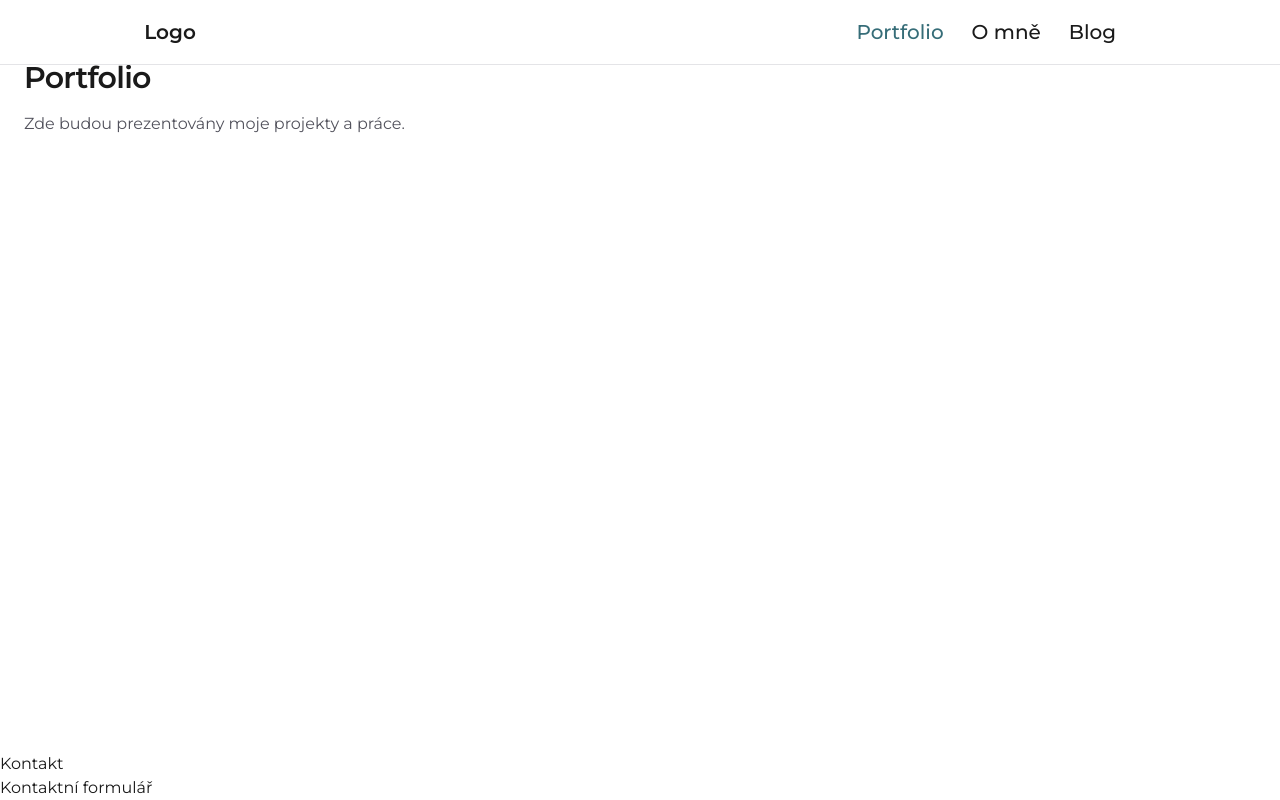
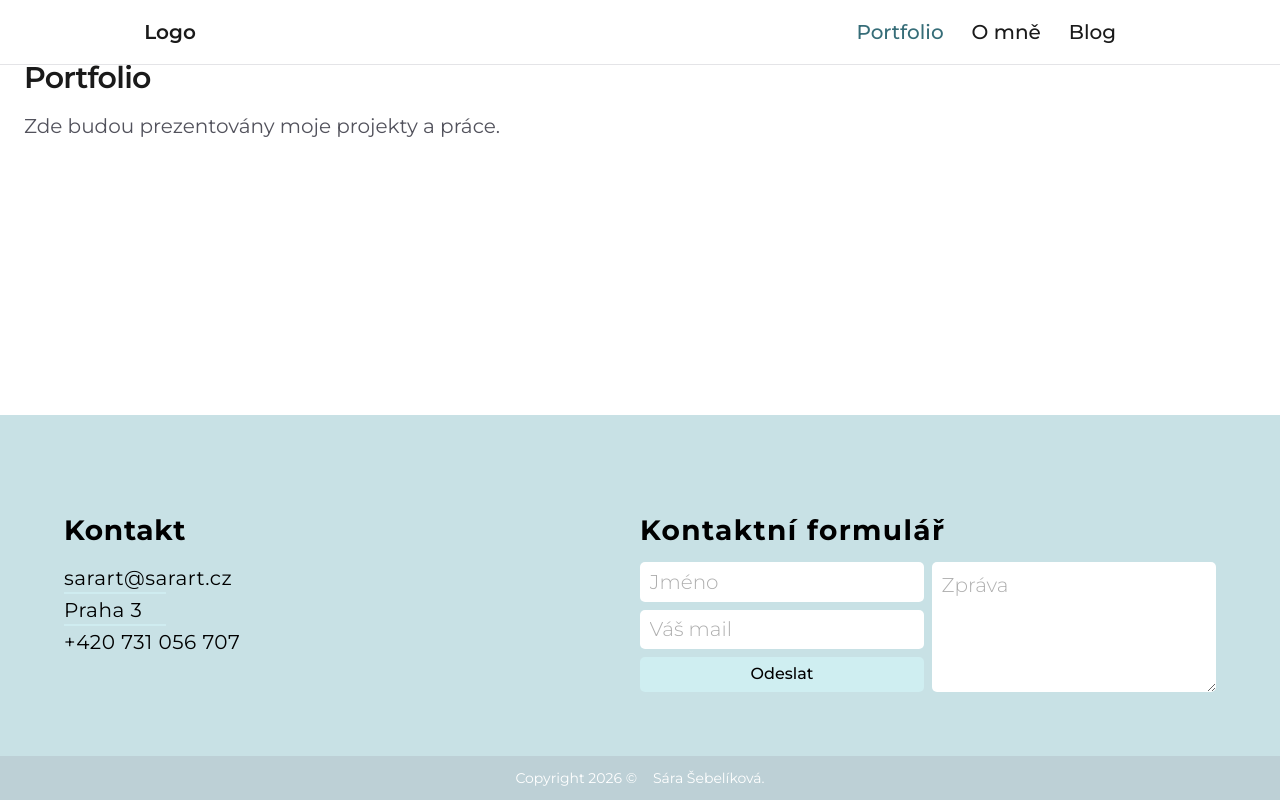
Before and after one commit to Sirotekj/portfolio-2, a Next.js app: page / in a window 1280 px wide. Built offline with nearby package versions, Linux system fonts and the light colour scheme.

Commit message:
footer v1

```diff
--- a/src/app/globals.css
+++ b/src/app/globals.css
@@ -1,21 +1,33 @@
 @import 'tailwindcss';
-
-:root {
-  --background: #ffffff;
-  --foreground: #1a1a1a;
-  --main: #366d78;
-}
+@import './styles/colors.css';
+@import './styles/footer.css';
 
 @theme inline {
   --color-background: var(--background);
   --color-foreground: var(--foreground);
-  --color-main: var(--main);
-  --font-sans: var(--font-geist-sans);
-  --font-mono: var(--font-geist-mono);
+  --color-primary: var(--primary);
+  --color-footer-light: var(--footer-light);
+  --color-footer-dark: var(--footer-dark);
+
+  --font-sans: var(--font-montserrat);
+}
+
+/* layers */
+/* base */
+
+@layer base {
+  html {
+    scroll-behavior: smooth;
+    @apply text-base;
+  }
+
+  body {
+    @apply text-base md:text-lg xl:text-xl;
+  }
 }
 
 body {
   background: var(--background);
   color: var(--foreground);
-  font-family: Montserrat, sans-serif;
+  font-family: var(--font-sans), sans-serif;
 }
--- a/src/app/layout.tsx
+++ b/src/app/layout.tsx
@@ -5,7 +5,7 @@ import Footer from '@/components/Footer';
 import './globals.css';
 
 const montserrat = Montserrat({
-  variable: '--fon-montserrat',
+  variable: '--font-montserrat',
   subsets: ['latin'],
 });
 
--- a/src/app/styles/colors.css
+++ b/src/app/styles/colors.css
@@ -1,18 +1,8 @@
 :root {
-  --color-dark: #0c0a09;
-  --color-background: #292524;
-  --color-primary: #ffedd5;
-
-  --color-yellow: #fffb79;
-  --color-brown: #242424;
-
-  --color-red: #b51818;
-
   --background: #ffffff;
   --foreground: #1a1a1a;
-  --main: #366d78;
+  --primary: #366d78;
 
-  --footer-light: rgb(59 130 246 / 0.5);
-  --footer-dark:
-;
+  --footer-light: #c8e1e5;
+  --footer-dark: #bdd0d6;
 }
--- /dev/null
+++ b/src/app/styles/footer.css
@@ -0,0 +1,118 @@
+.footer {
+  width: 100%;
+  background: var(--footer-light);
+}
+
+.footer-container {
+  margin: auto;
+  width: 100%;
+  max-width: 1650px;
+}
+
+.footer .malej-nadpis {
+  font-size: 28px;
+}
+
+.footer .nadpis-footer {
+  color: black;
+  font-weight: 700;
+}
+
+.footer a {
+  color: black;
+  text-decoration: none;
+}
+
+.footer a:hover {
+  color: black;
+}
+
+.footer ul {
+  margin: 0;
+  padding: 0;
+  list-style: none;
+  line-height: 2.4rem;
+  color: black;
+}
+
+@media (max-width: 1280px) {
+  .footer ul {
+    line-height: 2rem;
+  }
+}
+
+@media (max-width: 1024px) {
+  .footer ul {
+    line-height: 1.75rem;
+  }
+}
+
+.footer ul .lajna-footer {
+  transform: translateY(50%);
+  height: 2px;
+  background-color: #cfecf0;
+}
+
+.footer .footer-form .default-btn {
+  border-radius: 5px;
+  padding: 0.35rem 0;
+  background-color: #cfeef1;
+  transition: all 500ms;
+  color: black !important;
+  border: none;
+  cursor: pointer;
+}
+
+.footer .footer-form .default-btn:hover {
+  background-color: #3f97a8;
+}
+
+.footer .footer-form input,
+.footer .footer-form textarea {
+  border-radius: 5px;
+  font-weight: 300;
+  padding: 0.35rem 0 0.35rem 0.6rem;
+  outline: none;
+  background: white;
+  border: none;
+}
+
+@media (max-width: 650px) {
+  .footer .footer-form input,
+  .footer .footer-form textarea {
+    font-size: 0.95rem;
+  }
+}
+
+.footer .footer-form input::placeholder,
+.footer .footer-form textarea::placeholder {
+  color: #afafaf;
+}
+
+.footer .footer-form textarea::placeholder {
+  padding-top: 0.2rem;
+}
+
+.footer .form-wrapper {
+  row-gap: 0.35rem;
+}
+
+.bg-footer-black {
+  background-color: var(--footer-dark);
+}
+
+.bg-footer-black ul {
+  margin: auto;
+  width: 100%;
+  max-width: 1650px;
+  list-style: none;
+  padding: 0;
+}
+
+.yeetzone {
+  transition: all 500ms;
+}
+
+.yeetzone:hover {
+  color: #3f97a8;
+}
--- a/src/components/Footer.tsx
+++ b/src/components/Footer.tsx
@@ -1,8 +1,88 @@
+import { getFooter } from './dummy-footer';
+
 export default function Footer() {
+  const texts = getFooter();
+
   return (
     <footer>
-      <h1>Kontakt</h1>
-      <h1>Kontaktní formulář</h1>
+      <div className="footer">
+        <div className="footer-container grid grid-cols-1 justify-between px-6 py-12 lg:grid-cols-2 lg:items-start lg:px-16">
+          <div className="kontakt-wrapper col-span-1 max-w-64 pt-4 pb-2 tracking-wide text-start lg:py-0 lg:pt-12 lg:pb-4 py-8">
+            <h1 className="nadpis-footer malej-nadpis mb-3 h-1/5 tracking-wide 2xl:pb-1">
+              {texts.kontakt_header}
+            </h1>
+            <ul className="malej-text flex h-4/5 w-full flex-col justify-start">
+              <li>
+                <div className="relative w-2/5 w-max-8">
+                  <p>{texts.kontakt_mail}</p>
+                  <span className="absolute bottom-px left-0 hidden h-2 w-4/5 lajna-footer md:flex lg:w-full" />
+                </div>
+              </li>
+              <li>
+                <div className="relative w-2/5 w-max-8">
+                  <p className="whitespace-nowrap">{texts.kontakt_bydliste}</p>
+                  <span className="absolute bottom-px left-0 hidden h-2 w-4/5 lajna-footer md:flex lg:w-full" />
+                </div>
+              </li>
+              <li>
+                <div className="relative w-2/5 w-max-8">
+                  <p className="whitespace-nowrap">{texts.kontakt_telefon}</p>
+                </div>
+              </li>
+            </ul>
+          </div>
+
+          <div className="formular-wrapper col-span-1 w-full pt-4 pb-2 md:pt-12 md:pb-4">
+            <h1 className="nadpis-footer malej-nadpis mb-3 h-1/5 tracking-wider text-start 2xl:pb-1 2xl:text-left">
+              {texts.formular_header}
+            </h1>
+            <form className="footer-form h-4/5" action="" id="contact_form">
+              <div className="form-wrapper grid grid-cols-1 gap-x-2 sm:grid-cols-2">
+                <div className="flex flex-col items-center justify-center">
+                  <input
+                    type="text"
+                    placeholder={texts.fomrular_jmeno}
+                    className="mb-2 w-full sm:w-full"
+                    id="contact_name"
+                  />
+                  <input
+                    type="email"
+                    placeholder={texts.formular_mail}
+                    className="mb-2 w-full sm:w-full"
+                    id="contact_email"
+                  />
+                  <textarea
+                    placeholder={texts.formular_zprava}
+                    className="mb-2 flex h-auto w-full sm:hidden"
+                    id="contact_message2"
+                  />
+                  <button
+                    className="default-btn w-full py-1 text-base font-medium sm:w-full"
+                    id="contact_submit"
+                    type="submit"
+                  >
+                    {texts.formular_odeslat}
+                  </button>
+                </div>
+                <div>
+                  <textarea
+                    placeholder={texts.formular_zprava}
+                    className="hidden h-full w-full sm:flex"
+                    id="contact_message"
+                  />
+                </div>
+              </div>
+            </form>
+          </div>
+        </div>
+      </div>
+
+      <div className="bg-footer-black py-3 text-center text-sm text-white">
+        <ul className="mx-auto flex flex-wrap items-center justify-center gap-4 px-6 lg:px-8">
+          <li>Copyright {new Date().getFullYear()} ©</li>
+          <li>Sára Šebelíková.</li>
+        </ul>
+      </div>
     </footer>
   );
 }
--- a/src/components/Navigation.tsx
+++ b/src/components/Navigation.tsx
@@ -26,8 +26,8 @@ export default function Navigation() {
             href={href}
             className={`px-3 py-2 text-xl font-medium transition-colors ${
               isActive
-                ? 'bg-background text-main'
-                : 'text-foreground hover:text-main'
+                ? 'bg-background text-primary'
+                : 'text-foreground hover:text-primary'
             }`}
           >
             {label}
--- /dev/null
+++ b/src/components/dummy-footer.ts
@@ -0,0 +1,15 @@
+const dummy_footer = {
+  kontakt_header: 'Kontakt',
+  kontakt_mail: 'sarart@sarart.cz',
+  kontakt_bydliste: 'Praha 3',
+  kontakt_telefon: '+420 731 056 707',
+  formular_header: 'Kontaktní formulář',
+  fomrular_jmeno: 'Jméno',
+  formular_mail: 'Váš mail',
+  formular_zprava: 'Zpráva',
+  formular_odeslat: 'Odeslat',
+};
+
+export const getFooter = () => {
+  return dummy_footer;
+};
```
